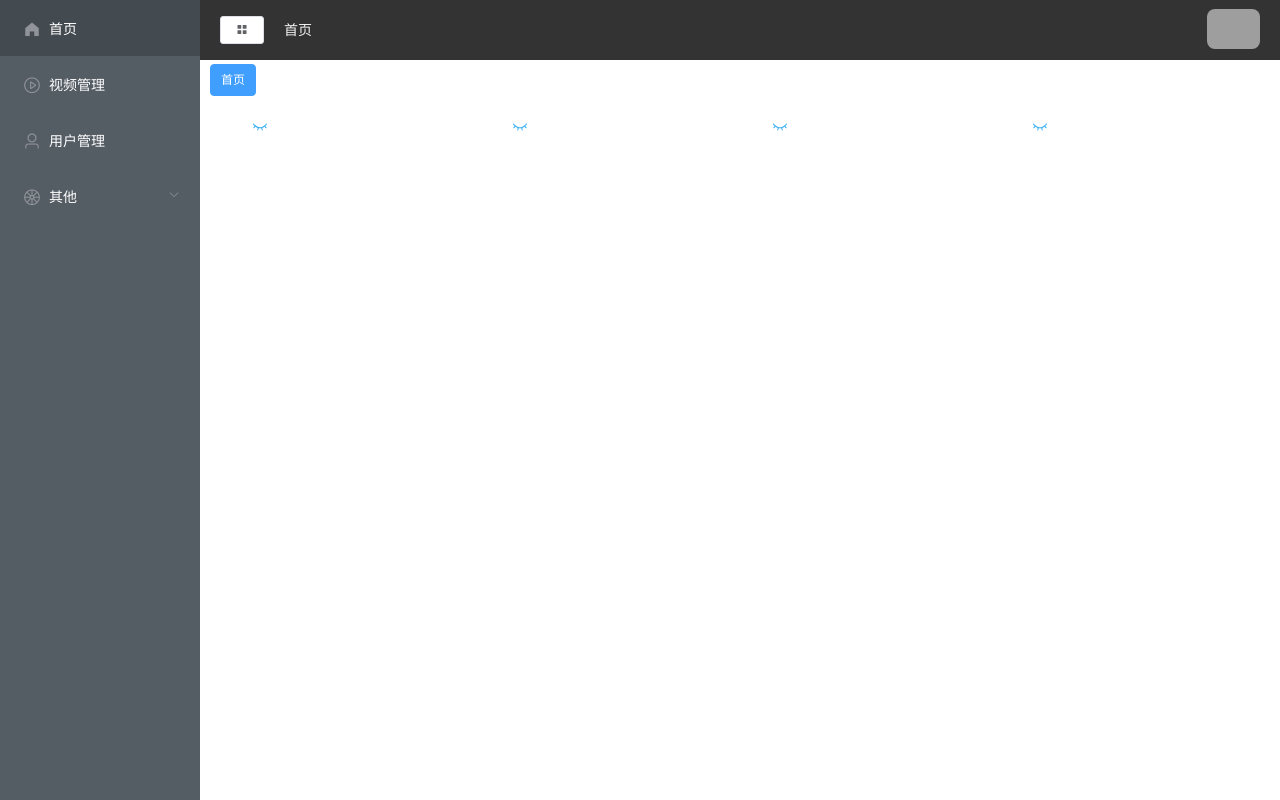
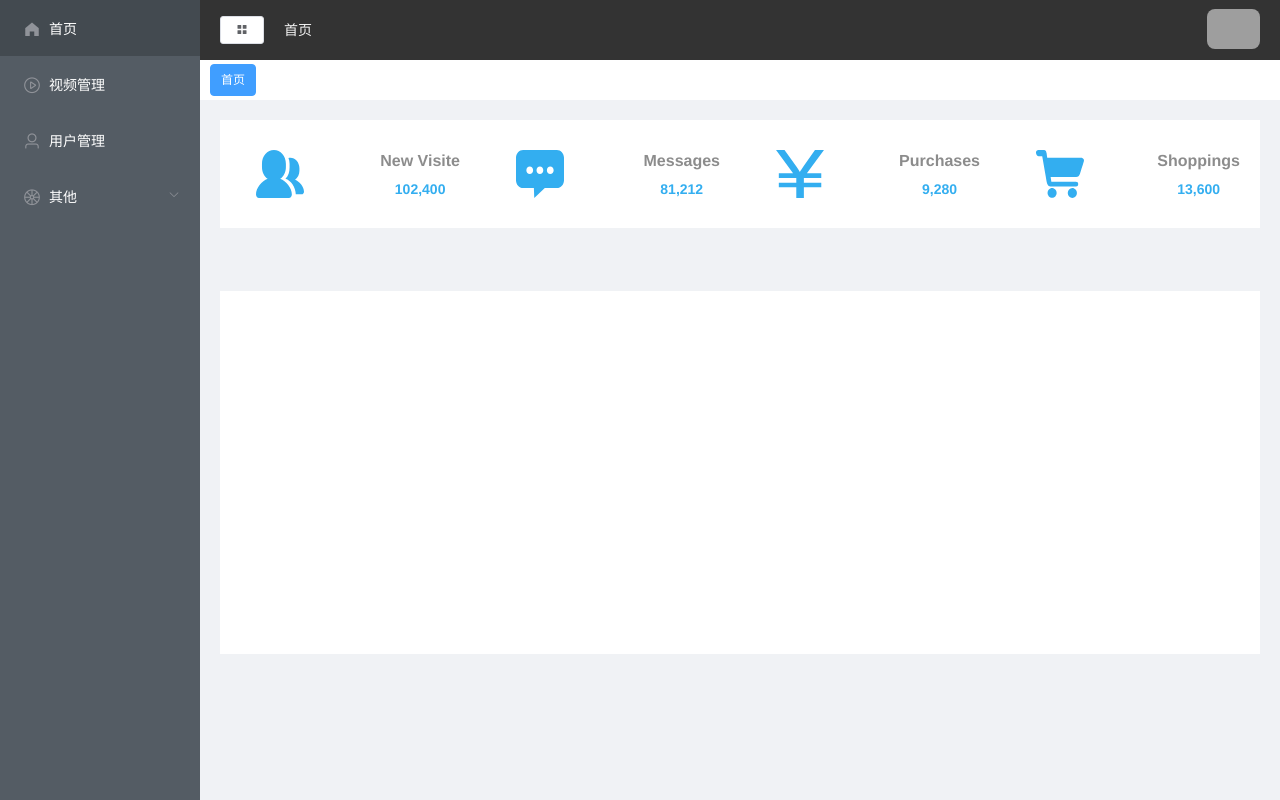
Before and after one commit to lylbrave/admin-lyltemplate, a Vue app: page /#/ in a window 1280 px wide. Built offline with nearby package versions, Linux system fonts and the light colour scheme; grey boxes are pictures that could not be loaded.

Commit message:
mod config

```diff
--- a/package.json
+++ b/package.json
@@ -14,7 +14,8 @@
     "mockjs": "^1.1.0",
     "vue": "^2.6.11",
     "vue-router": "^3.0.7",
-    "vuex": "^3.4.0"
+    "vuex": "^3.4.0",
+    "vue-count-to": "1.0.13"
   },
   "devDependencies": {
     "@vue/cli-plugin-babel": "^4.5.0",
@@ -23,7 +24,7 @@
     "@vue/cli-service": "^4.5.0",
     "sass": "^1.26.5",
     "sass-loader": "^8.0.2",
-    "svg-sprite-loader": "4.1.3",
+    "svg-sprite-loader": "5.0.0",
     "vue-template-compiler": "^2.6.11"
   }
 }
--- a/src/views/home/components/InfoCard.vue
+++ b/src/views/home/components/InfoCard.vue
@@ -1,19 +1,35 @@
 <template>
   <div class="info-card">
     <div class="left">
-      <svg-icon icon-class="eye"/>
+      <svg-icon :icon-class="cardInfo.icon" class-name="card-panel-icon" />
     </div>
-    <div class="right"></div>
+    <div class="right">
+      <div class="card-panel-text">
+        {{ cardInfo.label }}
+      </div>
+      <count-to
+        :start-val="0"
+        :end-val="cardInfo.num"
+        :duration="3200"
+        class="card-panel-num"
+      />
+    </div>
   </div>
 </template>
 
 <script type="text/ecmascript-6">
+import CountTo from "vue-count-to";
 export default {
   name: "InfoCard",
+  props: {
+    cardInfo: {
+      type: Object,
+    },
+  },
   data() {
     return {};
   },
-  components: {},
+  components: { CountTo },
 };
 </script>
 
@@ -24,12 +40,23 @@ export default {
   background-color: #fff;
   display: flex;
   justify-content: space-between;
+  align-items: center;
+  padding: 0 20px;
   .left {
     height: 100%;
-    width:80px;
+    width: 80px;
+    padding-top: 30px;
     .card-panel-icon {
-      float: left;
       font-size: 48px;
+    }
+  }
+  .right {
+    font-weight: bold;
+    .card-panel-text {
+      line-height: 18px;
+      color: rgba(0, 0, 0, 0.45);
+      font-size: 16px;
+      margin-bottom: 12px;
     }
   }
 }
--- a/src/views/layout.vue
+++ b/src/views/layout.vue
@@ -29,4 +29,7 @@ export default {
 .el-header {
   background-color: #333;
 }
+.el-main {
+  background-color: #f0f2f5;
+}
 </style>
```
Also changed, not shown: 1 other file (tests, documents, lock files or other folders).
